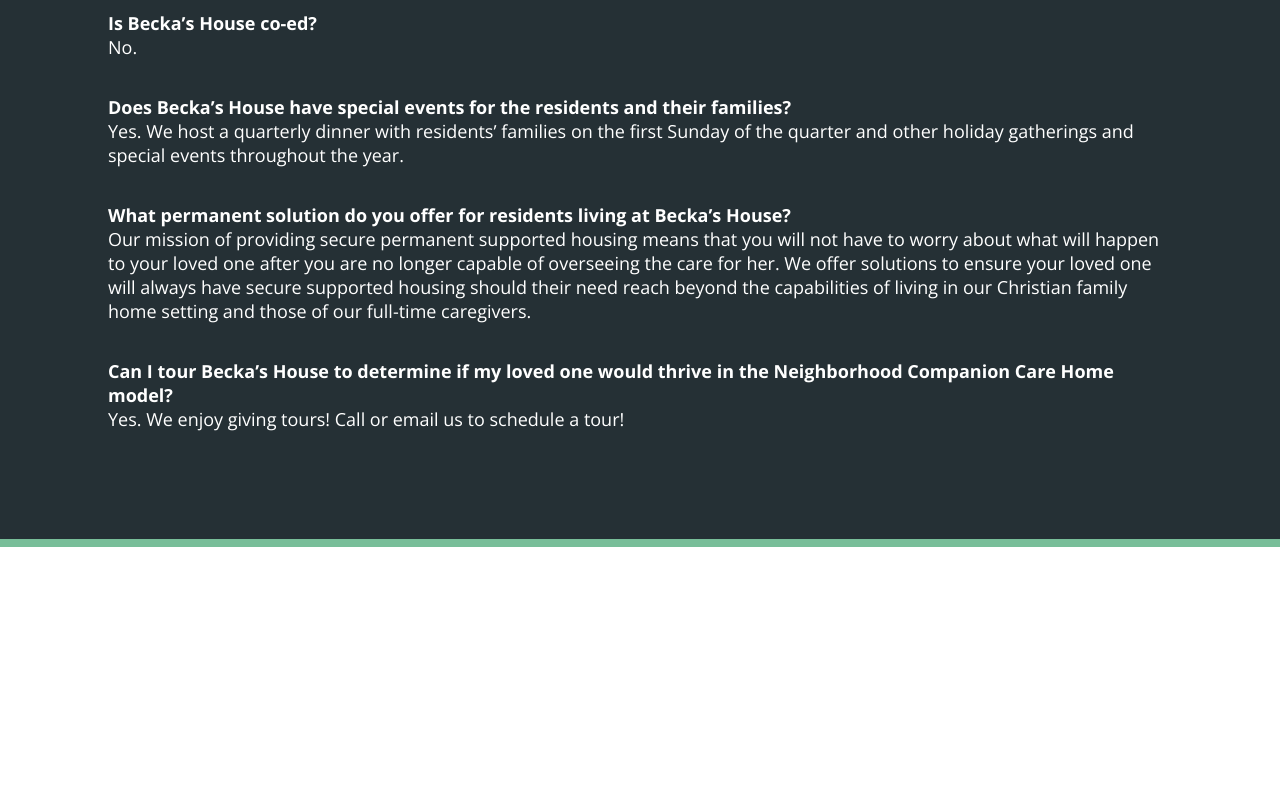
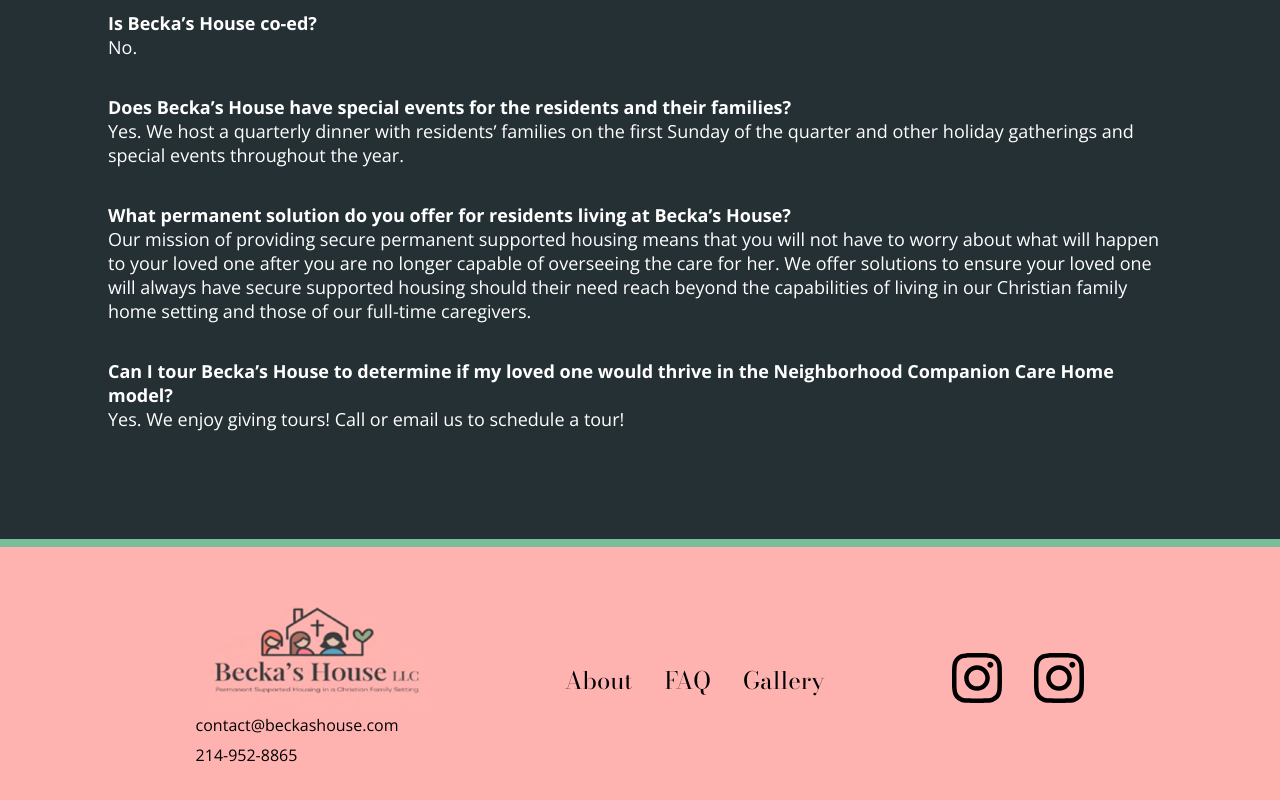
Before and after one commit to gwilliamboyd/beckas-house, a Next.js app: page / in a window 1280 px wide. Shown: the part 6675-7475 px from the top of the page. Before the commit the page ends 7222 px from the top, so only its background shows below. Built offline with nearby package versions, Linux system fonts and the light colour scheme.

Commit message:
Scaffolds footer elements

```diff
--- a/components/footer/Footer.jsx
+++ b/components/footer/Footer.jsx
@@ -1,7 +1,77 @@
 import styles from '@/styles/footer.module.css'
+import Image from 'next/image'
+import { Open_Sans } from 'next/font/google'
+import { Bodoni_Moda } from 'next/font/google'
+import NavlinkMain from '../navbar/nav-links/NavlinkMain'
+import SocialIcon from '../SocialIcon'
+
+const open_sans = Open_Sans({
+  subsets: ['latin'],
+  weight: ['400', '700'],
+})
+
+const bodoni_moda = Bodoni_Moda({
+  subsets: ['latin'],
+  weight: ['400', '700'],
+})
 
 const Footer = () => {
-  return <footer className={styles.footerMaster}></footer>
+  return (
+    <footer className={styles.footerMaster}>
+      <div className={styles.footerWrapper}>
+        <div className={`${open_sans.className} ${styles.contactWrapper}`}>
+          <Image
+            src={'/beckas-house-logo.png'}
+            width={241}
+            height={111}
+            alt="Becka's House Logo"
+          />
+          <a
+            className={styles.contactText}
+            href='mailto:contact@beckashouse.com'>
+            contact@beckashouse.com
+          </a>
+          <a
+            className={styles.contactText}
+            href='tel:214-952-8865'>
+            214-952-8865
+          </a>
+        </div>
+        <div className={`${bodoni_moda.className} ${styles.linksWrapper}`}>
+          <NavlinkMain
+            styles={styles}
+            url={'#about-us'}
+            linkText={'About'}
+          />
+          <NavlinkMain
+            styles={styles}
+            url={'#faq'}
+            linkText={'FAQ'}
+          />
+          <NavlinkMain
+            styles={styles}
+            url={'/gallery'}
+            linkText={'Gallery'}
+          />
+        </div>
+        <div className={styles.socialsWrapper}>
+          <SocialIcon
+            styles={styles}
+            url={'https://www.instagram.com'}
+            fillColor={'#000000'}
+            site={'instagram'}
+          />
+          <SocialIcon
+            styles={styles}
+            url={'https://www.instagram.com'}
+            fillColor={'#000000'}
+            site={'instagram'}
+          />
+        </div>
+      </div>
+      <div className={styles.footerSocket}></div>
+    </footer>
+  )
 }
 
 export default Footer
--- a/styles/footer.module.css
+++ b/styles/footer.module.css
@@ -1,7 +1,71 @@
 .footerMaster {
   width: 100vw;
+  padding: 3em 0;
   background-color: #ffb3b0;
   display: flex;
+  flex-direction: column;
   justify-content: center;
   align-items: center;
 }
+
+.footerWrapper {
+  display: flex;
+  align-items: center;
+  gap: 8em;
+}
+
+.contactWrapper {
+  display: flex;
+  flex-direction: column;
+  gap: 0.5em;
+}
+
+.linksWrapper {
+  display: flex;
+  justify-content: flex-start;
+  align-items: baseline;
+  gap: 2em;
+}
+
+.contactText {
+  text-decoration: none;
+  color: #000000;
+  display: flex;
+  flex-direction: column;
+  align-items: flex-start;
+  justify-content: flex-start;
+  gap: 0.5em;
+}
+
+.navLinkMain a,
+.navLinkContact a {
+  text-decoration: none;
+  color: inherit;
+  font-size: 24px;
+  transition: color 0.3s ease;
+}
+
+.navLinkMain a:hover,
+.navLinkContact a:hover {
+  color: #ffffff;
+}
+
+.socialsWrapper {
+  display: flex;
+  gap: 2em;
+}
+
+.socials {
+  display: flex;
+  gap: 1em;
+}
+
+.socialIcon svg {
+  fill: var(--icon-fill, #000000);
+  transition: fill 0.3s ease;
+}
+
+/* Social icons white on hover */
+.socialIcon:hover svg {
+  fill: #ffffff;
+}
```
